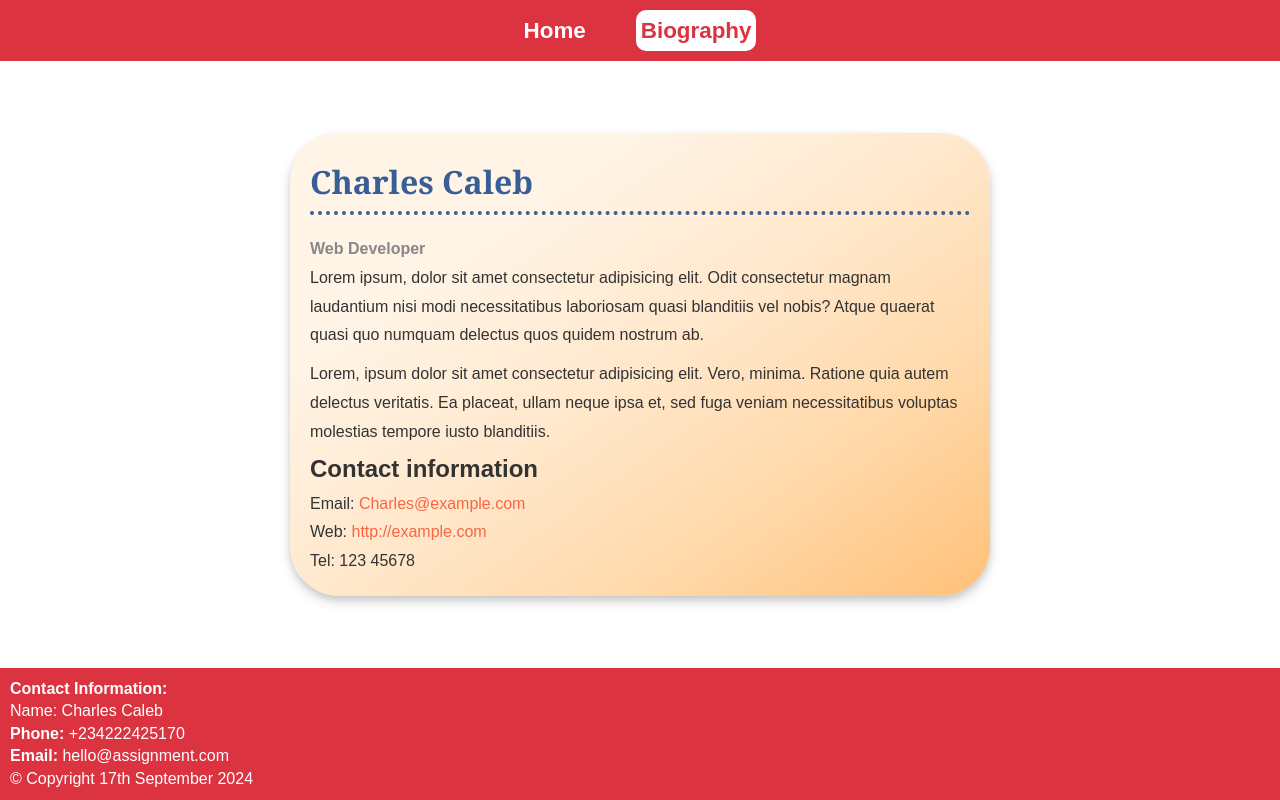
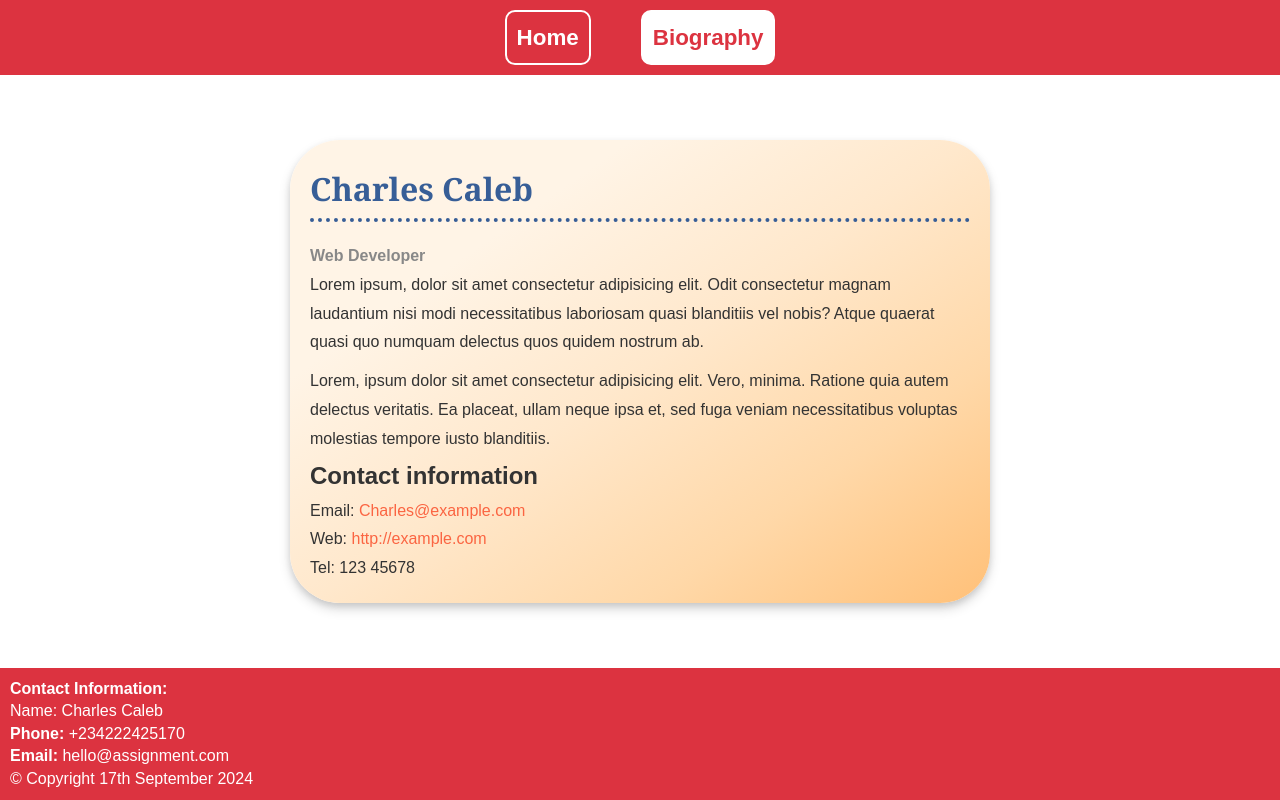
Before and after one commit to calebcharles343/TIA-css-assignment, a plain HTML site: page pages/biography.html in a window 1280 px wide. Drawn offline with Linux system fonts and the light colour scheme.

Commit message:
nav update

```diff
--- a/css/style.css
+++ b/css/style.css
@@ -65,12 +65,13 @@ img {
   font-weight: 600;
   font-size: 1.4rem;
   transition: all 0.3s;
+  border: 2px solid #fff;
+  padding: 10px;
+  border-radius: 10px;
 }
 
 .nav-link.active {
   background-color: #fff;
-  border-radius: 10px;
-  padding: 5px;
   color: #dc3340;
 }
 
```
